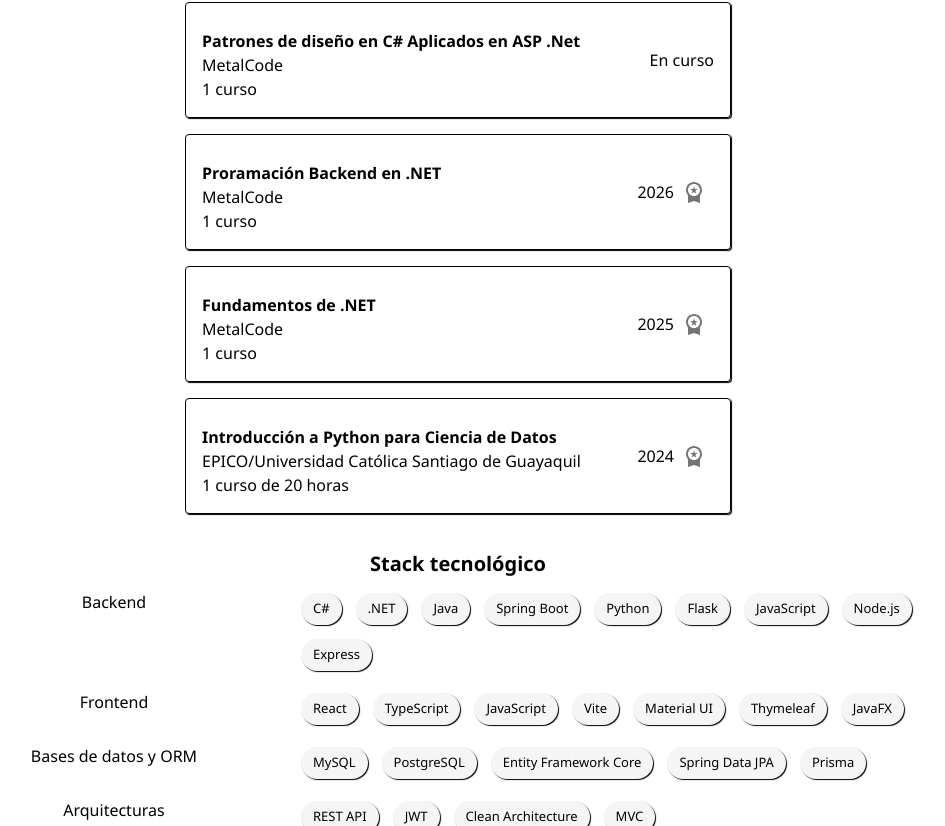
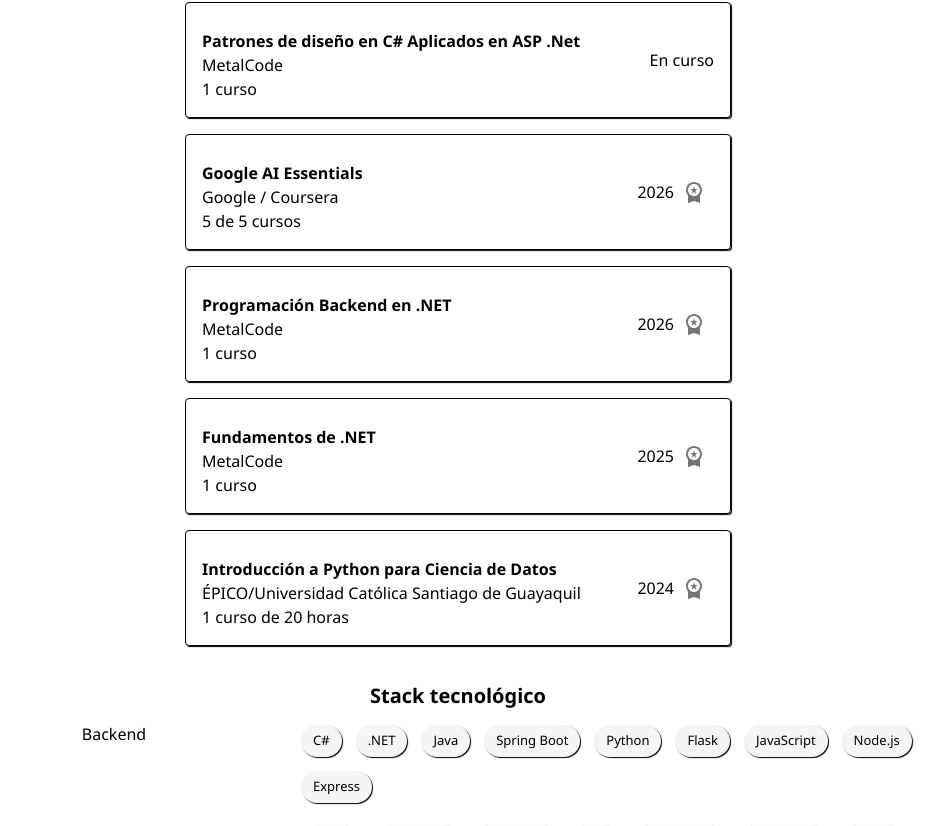
Before and after one commit to masm007/Portafolio-personal, a React (Vite) app: page / in a window 1280 px wide. Shown: the part 934-1760 px from the top of the page, without its empty margins (182-1127 px from the left). Built offline with nearby package versions, Linux system fonts and the light colour scheme; no server answers.

Commit message:
fix: Errores ortograficos y size del CardMedia

```diff
--- a/src/data/Education.js
+++ b/src/data/Education.js
@@ -44,7 +44,16 @@
   }),
   createEducation({
     id: 3,
-    name: "Proramación Backend en .NET",
+    name: "Google AI Essentials",
+    institution: "Google / Coursera",
+    level: "5 de 5 cursos",
+    initialDate: "2026",
+    certificateUrl:
+      "https://coursera.org/share/acb3e7d3262f7044eac52c82b8b0eaa4",
+  }),
+  createEducation({
+    id: 4,
+    name: "Programación Backend en .NET",
     institution: "MetalCode",
     level: "1 curso",
     initialDate: "2026",
@@ -52,7 +61,7 @@
       "https://drive.google.com/file/d/18yN4rkPM88vxq-McHExSR5wm6PlGWeCO/view?usp=sharing",
   }),
   createEducation({
-    id: 4,
+    id: 5,
     name: "Fundamentos de .NET",
     institution: "MetalCode",
     level: "1 curso",
@@ -61,9 +70,9 @@
       "https://drive.google.com/file/d/1vWA7aLLI7whQfZ_Pqbf5yx8fewtRCdRS/view?usp=sharing",
   }),
   createEducation({
-    id: 5,
+    id: 6,
     name: "Introducción a Python para Ciencia de Datos",
-    institution: "EPICO/Universidad Católica Santiago de Guayaquil",
+    institution: "ÉPICO/Universidad Católica Santiago de Guayaquil",
     level: "1 curso de 20 horas",
     initialDate: "2024",
     certificateUrl:
--- a/src/data/Projects.js
+++ b/src/data/Projects.js
@@ -215,7 +215,13 @@
     date: "Febrero 7, 2026",
     description:
       "Aplicación móvil desarrollada con Flutter para la gestión de alquiler de yates. Participé en el desarrollo del módulo de clientes.",
-    technologies: ["Dart", "Flutter", "Android", "Material Design 3"],
+    technologies: [
+      "Dart",
+      "Flutter",
+      "Android",
+      "Firebase",
+      "Material Design 3",
+    ],
     language: "Dart",
     framework: "Flutter",
     githubUrl: "https://github.com/masm007/Modulo-de-Clientes-Sistema-de-Yates",
@@ -225,6 +231,6 @@
     participation: "Equipo",
     duration: "2 semanas",
     category: "Mobile",
-    tags: ["Flutter", "Gestión", "Clientes", "Mobile"],
+    tags: ["Flutter", "Firebase", "Gestión", "Clientes", "Mobile"],
   }),
 ];
--- a/src/features/profile/languageChip.jsx
+++ b/src/features/profile/languageChip.jsx
@@ -8,12 +8,13 @@
     Python: "#3572A5",
     Java: "#ED8B00",
     "C#": "#178600",
+    Dart: "#0175C2",
     TypeScript: "#3178c6",
     HTML: "#e34c26",
     CSS: "#563d7c",
     Shell: "#89e051",
   };
-  const color = languageColors[lang] || "#888";
+  const color = languageColors[lang] || "#111";
   return (
     <Chip
       icon={<Language sx={{ color: "white" }} />}
--- a/src/features/projects/cardProject.jsx
+++ b/src/features/projects/cardProject.jsx
@@ -102,9 +102,14 @@
         ) : (
           <CardMedia
             component="img"
-            height="220"
             image={proyecto.gallery?.[0] ?? defo}
             alt={proyecto.name}
+            sx={{
+              width: "100%",
+              maxHeight: 220,
+              objectFit: "contain",
+              backgroundColor: "#fafafa",
+            }}
           />
         )}
         <CardContent sx={{ display: "flex", flexDirection: "column", gap: 1 }}>
```
